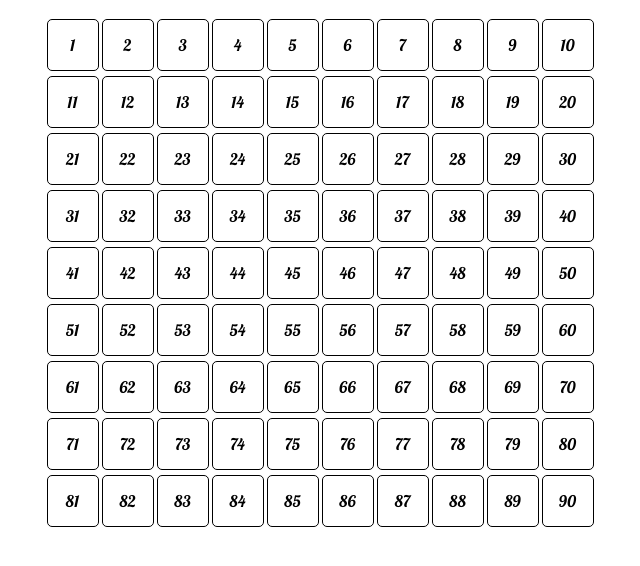
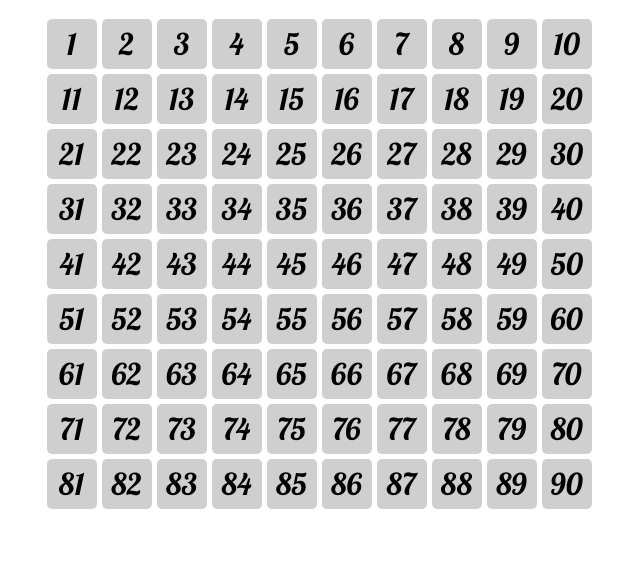
Before and after one commit to victormico/quina-board, a plain HTML site: page index.html in a window 1280 px wide. Shown: the part 74-640 px from the top of the page, without its empty margins (321-961 px from the left). Drawn offline with Linux system fonts and the light colour scheme.

Commit message:
Update styles to increase font number

```diff
--- a/index.html
+++ b/index.html
@@ -13,7 +13,7 @@
             display: grid;
             grid-template-columns: repeat(10, 50px);
             grid-gap: 5px;
-            justify-content: center; /* Centra el panel */
+            justify-content: center;
             font-family: 'Lobster', cursive;
         }
         .cell {
@@ -22,17 +22,17 @@
             display: flex;
             align-items: center;
             justify-content: center;
-            border: 1px solid #000;
             cursor: pointer;
-            background-color: white;
-            border-radius: 5px; /* Esquinas redondeadas */
+            background-color: rgb(207, 207, 207);
+            border-radius: 5px;
+            font-size: 30px
         }
         .cell.active {
             background-color: rgb(255, 0, 0);
             color: white;
         }
         h1 {
-            text-align: center; /* Centra el título */
+            text-align: center;
             font-family: 'Lobster', cursive;
             display: flex;
             align-items: center;
```
